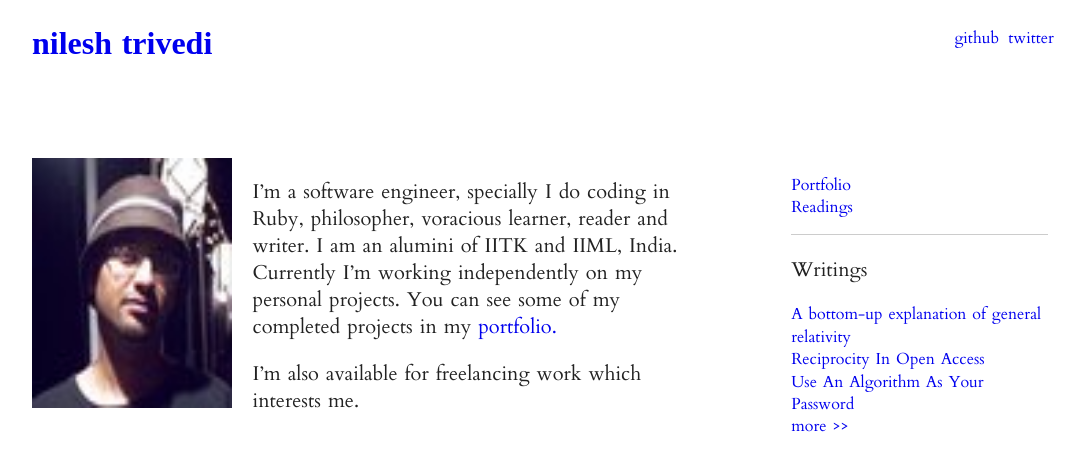
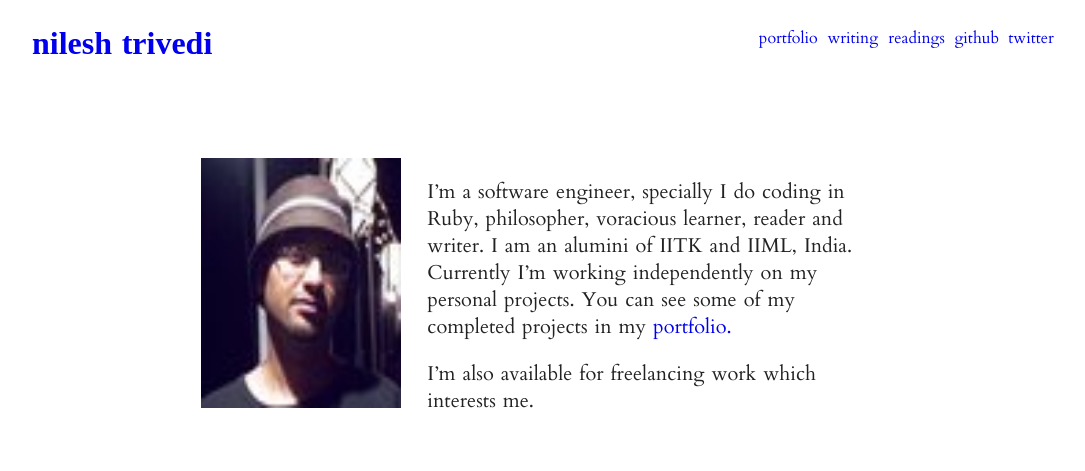
Before and after one commit to nileshtrivedi/nileshtrivediioold, a Jekyll site: the page initializr/index.html, which Jekyll copies as it is, in a window 1280 px wide. Shown: the top 471 px of the page, without its empty margins (95-1180 px from the left). Built offline with Jekyll 4.4.1, drawn with Linux system fonts in a browser that asks for light colours; nearby versions of some CDN libraries; some web fonts are replaced.

Commit message:
one page added

```diff
--- a/initializr/css/main.css
+++ b/initializr/css/main.css
@@ -34,18 +34,37 @@
 	padding-top: 60px;
 }
 
+.main {
+    padding: 10px 0;
+		text-align:center;
+}
+
+.main article h1 {
+    font-size: 2em;
+
+}
+
 
 .intro {
-        float: left;
-        width: 45%;
+    width: 45%;
+		text-align: left;
+	 	display: inline-block;
+		vertical-align:top;
     }
 	 .intro-img {
 		width: 200px;
 		height: 250px;
-	 	float: left;
+	 	display: inline-block;
+		vertical-align:top;
 	 	margin-right: 2%;
 	 	margin-bottom: 8%;
 	 }
+.main-side{
+		text-align: left;
+	 	display: inline-block;
+		vertical-align:top;
+		padding: 0px 1% 10px;
+    }
 
 .more {
 		margin-top: -1em;
@@ -102,25 +121,39 @@
     vertical-align: middle;
 }
 
-
-.col {
-		margin-left: 4%;
-		padding: 2%;
-		width: 42%;
-		float: left;
-}
-
 .col a {
 		text-decoration:none;
 }
 
-
-
-.col-book {
-		text-align: center;
+.p-img {
+		margin:10px;
+		width: 80%;
+}
+.p-heading {
+		text-align:center;
 }
 
-.col-book img {
+.port {
+		background-color: #8f6;
+}
+
+.descrip {
+		text-align: left;
+		padding-left: 15px;
+}
+.portfolio {
+		width: 310px;
+		border: 1px dotted gray;
+		display: inline-block;
+		margin: 10px;
+		vertical-align:top;
+}
+
+.col{
+		 text-align: center;
+}
+
+.r-img {
 		height: 250px;
 		width: 200px;
 		border: 1px dotted gray;
@@ -141,51 +174,29 @@
 .reading {
 		background-color: #ccc;
 }
+.writingall {
+		text-align: left;
+		margin-left: 30%;
+}
 
 .writing {
 		background-color: purple;
 }
 
 .writing-aside {
-		width:20%;
+		width:25%;
 		display: inline-block;
+		text-align: left;
+		vertical-align: top;
 }
 
 .writing-article {
-		width:80%;
+		width:73%;
 		display: inline-block;
+		text-align: left;
+		vertical-align: top;
 }
 
-.p-img {
-		max-width: 30%;
-		margin: 3px 3% 20px 0;
-		float: left;
-
-}
-.p-heading {
-		text-align:center;
-}
-.one {
-		margin-left: 0
-}
-.port {
-		background-color: #8f6;
-}
-.portfolio {
-		width:600px;
-}
-
-.projects {
-		text-align:center;
-}
-
-.p {
-		max-width: 43%;
-		display: inline-block;
-		padding: 2%;
-		margin: 1%;
-		text-align: left;
-}
 a {
 	text-decoration: none;
 }
@@ -261,18 +272,7 @@
     MOBILE: Main
    ============== */
 
-.main {
-    padding: 10px 0;
-}
 
-.main article h1 {
-    font-size: 2em;
-
-}
-
-.main aside {
-    padding: 0px 1% 10px;
-}
 
 .footer-container footer {
 	border-top: thin solid black;
@@ -364,10 +364,7 @@
 
 
 
-    .main aside {
-        float: right;
-        width: 25%;
-    }
+
 }
 
 @media only screen and (min-width: 1140px) {
--- a/initializr/index.html
+++ b/initializr/index.html
@@ -17,10 +19,8 @@
 
     <script src="js/vendor/modernizr-2.6.2.min.js"></script>
   </head>
+
   <body>
-        <!--[if lt IE 7]>
-            <p class="chromeframe">You are using an <strong>outdated</strong> browser. Please <a href="http://browsehappy.com/">upgrade your browser</a> or <a href="http://www.google.com/chromeframe/?redirect=true">activate Google Chrome Frame</a> to improve your experience.</p>
-        <![endif]-->
 
 	  <div class="header-container">
 	   	<header class="wrapper clearfix">
@@ -30,8 +30,11 @@
 
         <nav>
      	    <ul>
-        	      <li><a href="#">twitter</a></li>
-                <li><a href="#">github</a></li>
+	   	      <li><a href="https//www.twitter.com/nileshtrivedi">twitter</a></li>
+            <li><a href="https//www.github.com/nileshtrivedi">github</a></li>
+						<li><a href="readings.html">readings</a></li>
+         		<li><a href="writingall.html">writing</a></li>
+         		<li><a href="portfolio.html">portfolio</a></li>
           </ul>
         </nav>
       </header>
@@ -40,15 +43,17 @@
 				<div class="main-container">
 	      	<div class="main wrapper clearfix">
 
+						<div class="col">
+
 	         		<img src="img/nilesh.jpeg" class="intro-img"/>
 							<div class="intro">
            			<p>I&#8217;m a software engineer, specially I do coding in Ruby, philosopher, voracious learner, reader and writer. I am an alumini of IITK and IIML, India. Currently I&#8217;m working independently on my personal projects. You can see some of my completed projects in my <a href="../portfolio.html"> portfolio.</a></p>
            			<p>I&#8217;m also available for freelancing work which interests me.</p>
             	</div>
 
-            <aside>
+            	<!--<aside class="main-side">
             		<ul>
-            		<li> <a href="portfolio.html">Portfolio</a></li>
+            			<!--<li> <a href="portfolio.html">Portfolio</a></li>
             			<li><a href="readings.html">Readings</a></li>
 									<hr>
 									<li><p>Writings</p></li>
@@ -77,8 +82,8 @@
 											</div>
 										</div>
 								</ul>
-            </aside>
-
+            	</aside>-->
+						</div> <!-- col -->
           </div> <!-- #main -->
         </div> <!-- #main-container -->
 
```
Also changed, not shown: other parts of initializr/index.html (+3 -1 lines), initializr/blog13.html (added, +107 -0 lines), initializr/portfolio.html (+15 -60 lines), initializr/readings.html (+28 -30 lines), initializr/writingall.html (added, +70 -0 lines). Lines whose indentation alone changed are shown as unchanged.
